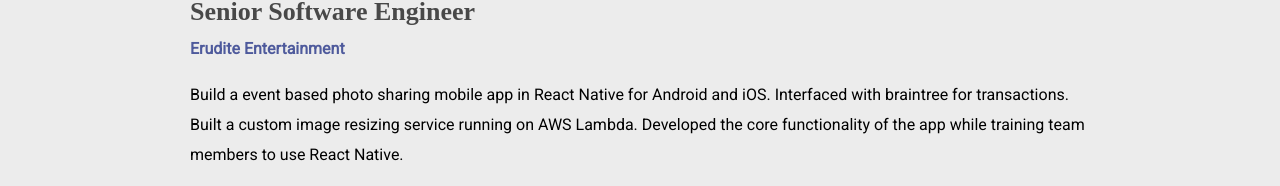
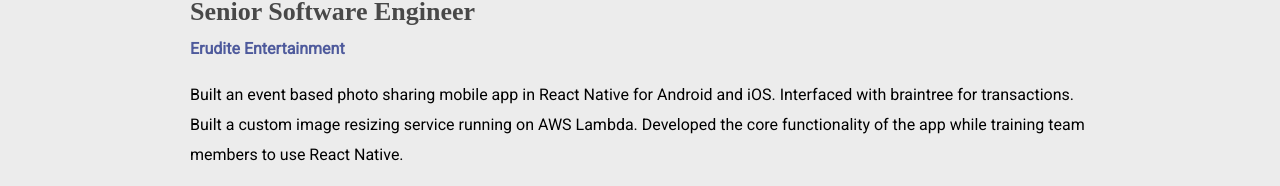
Before and after one commit to codyspate/tspate, a React app: page / in a window 1280 px wide. Shown: the part 766-952 px from the top of the page. Built offline with nearby package versions, Linux system fonts and the light colour scheme; a web font is replaced by a local one.

Commit message:
fix: grammar

```diff
--- a/public/index.html
+++ b/public/index.html
@@ -50,14 +50,14 @@
 	<meta name="theme-color" content="#ffffff">
 	<link href="https://fonts.googleapis.com/css?family=Roboto|Source+Serif+Pro" rel="stylesheet">
 
-	<meta NAME="Title" CONTENT="Tim Spate Web Developer">
+	<meta NAME="Title" CONTENT="Tim Spate Software Engineer">
 	<meta NAME="Keywords" CONTENT="software developer tim spate web react react native graphql node javascript engineer full stack fullstack">
 	<meta NAME="Description" CONTENT="I am a software developer in Sacramento, CA. I am experience in React,  React Native, GraphQL, Node, Javascript, and many other web development technologies.">
 	<meta NAME="Subject" CONTENT="Resume">
 	<meta NAME="Language" CONTENT="United States">
 	<meta name="twitter:card" content="summary">
 	<meta name="twitter:image" content="%PUBLIC_URL%/assets/favicon-96x96.png">
-	<meta property="og:title" content="Tim Spate | Web Developer" />
+	<meta property="og:title" content="Tim Spate | Software Engineer" />
 	<meta property="og:description" content="A software engineer that makes web things." />
 	<meta property="og:image" content="%PUBLIC_URL%/assets/favicon-96x96.png" />
 
--- a/src/views/home/home.jsx
+++ b/src/views/home/home.jsx
@@ -20,7 +20,7 @@
 		title: 'Senior Software Engineer',
 		company: 'Erudite Entertainment',
 		message:
-			'Build a event based photo sharing mobile app in React Native for Android and iOS. Interfaced with braintree for transactions. Built a custom image resizing service running on AWS Lambda. Developed the core functionality of the app while training team members to use React Native.'
+			'Built an event based photo sharing mobile app in React Native for Android and iOS. Interfaced with braintree for transactions. Built a custom image resizing service running on AWS Lambda. Developed the core functionality of the app while training team members to use React Native.'
 	}
 ];
 
```
